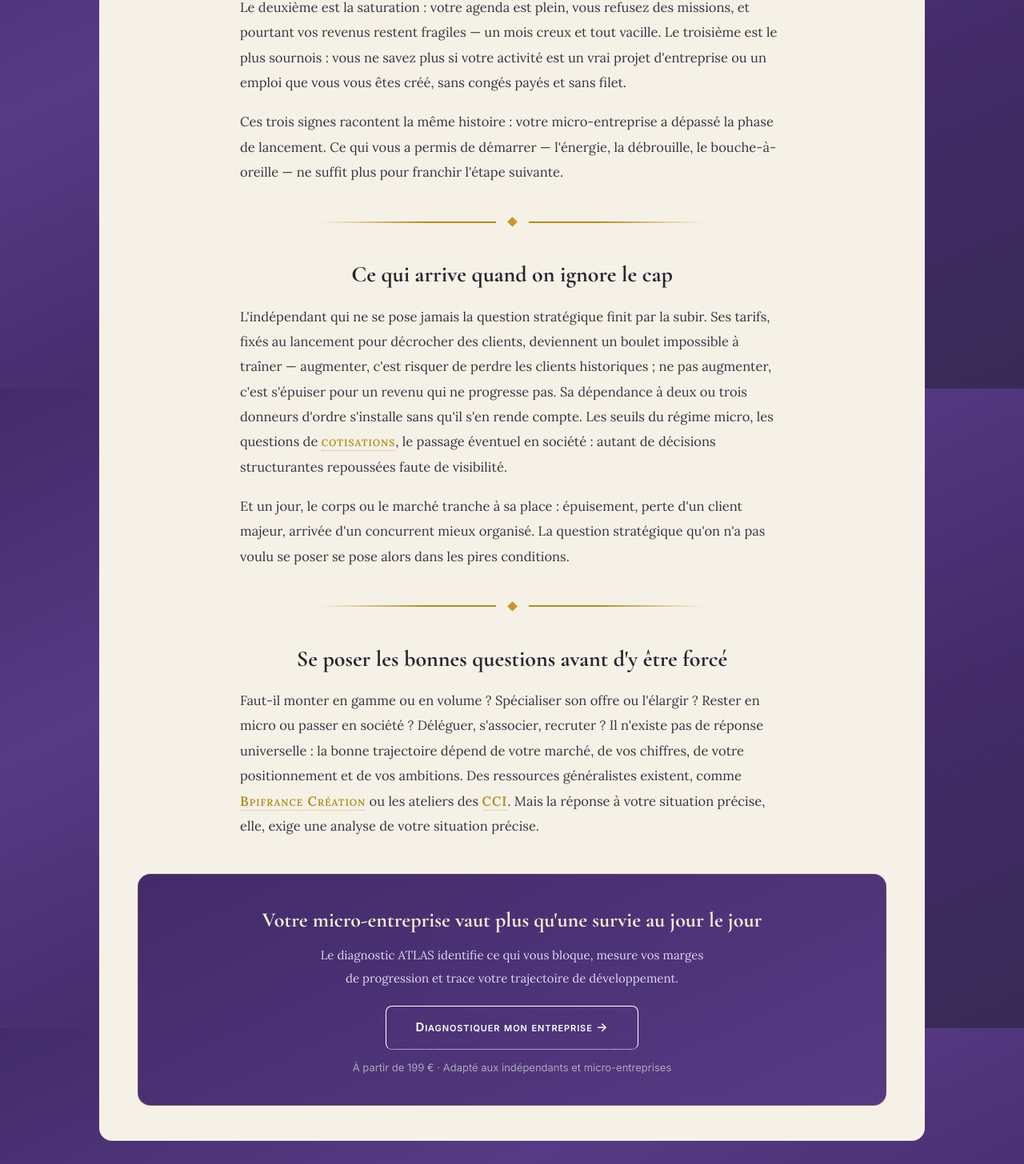
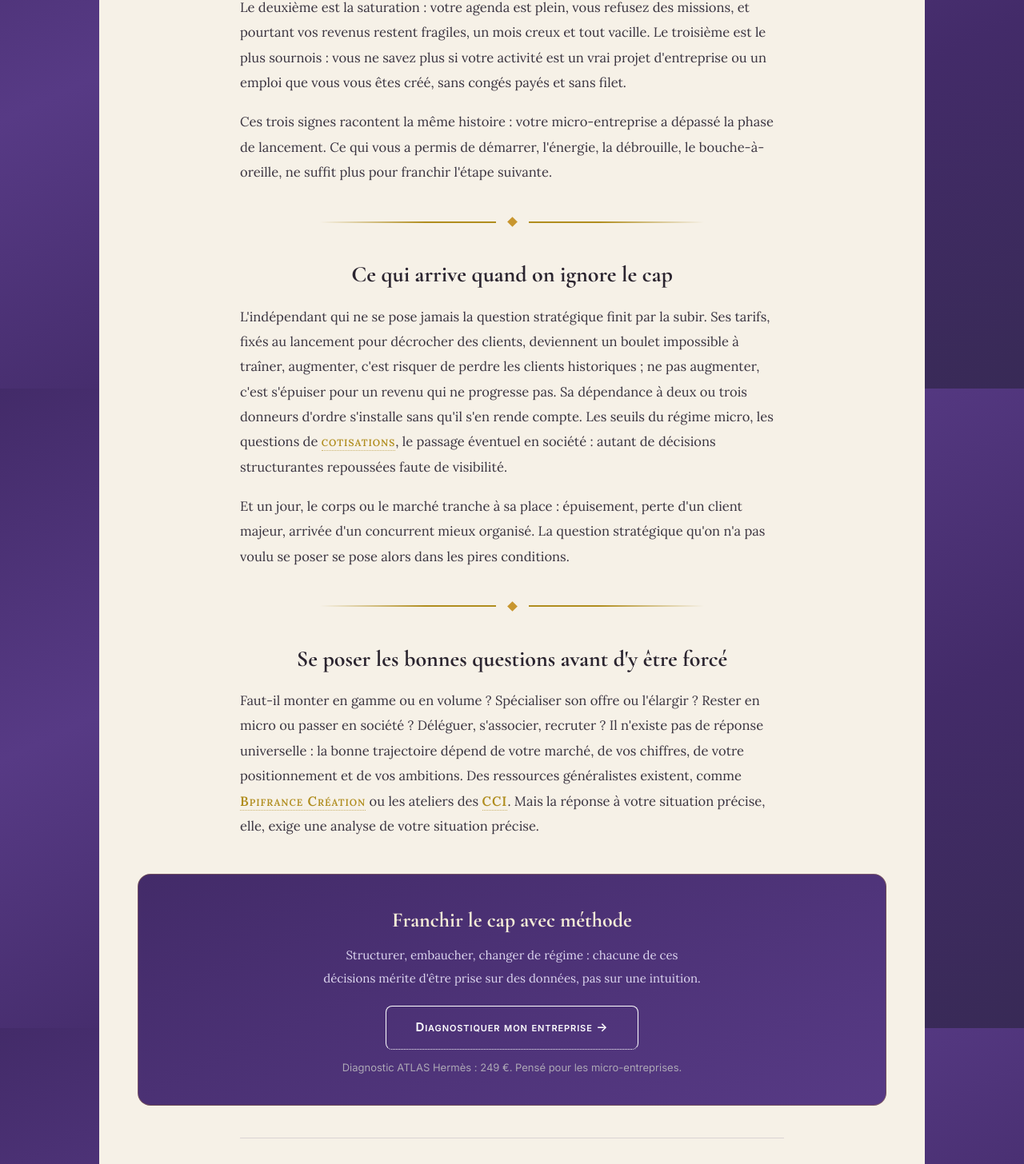
Before and after one commit to gabrielsimonetti62-hub/atlas-diagnostic, a Next.js app: page /articles/micro-entreprise-passer-un-cap in a window 1280 px wide. Shown: the part 1114-2570 px from the top of the page at 80% size. Built offline with nearby package versions, Linux system fonts and the light colour scheme.

Commit message:
Update page.js

```diff
--- a/app/articles/micro-entreprise-passer-un-cap/page.js
+++ b/app/articles/micro-entreprise-passer-un-cap/page.js
@@ -1,8 +1,8 @@
-import { ArticleShell, ConversionBanner, GoldSep } from "../../components";
+import { ArticleShell, ConversionBanner, GoldSep, ArticleRelated } from "../../components";
 
 export const metadata = {
   title: "Micro-entreprise : à quel moment passer de la survie à la stratégie ? | ATLAS",
-  description: "Plafond de chiffre d'affaires, journées saturées, revenus instables : les signes qu'une micro-entreprise a atteint un cap — et ce qui arrive quand on les ignore.",
+  description: "Plafond de chiffre d'affaires, journées saturées, revenus instables : les signes qu'une micro-entreprise a atteint un cap, et ce qui arrive quand on les ignore.",
 };
 
 export default function ArticleMicroEntreprise() {
@@ -11,20 +11,24 @@ export default function ArticleMicroEntreprise() {
       <p>Plus d&apos;un million de micro-entreprises sont cr&eacute;&eacute;es chaque ann&eacute;e en France. Graphistes, consultants, d&eacute;veloppeurs, coachs, artisans, livreurs : le statut a d&eacute;mocratis&eacute; l&apos;entrepreneuriat. Mais il a aussi cr&eacute;&eacute; un pi&egrave;ge dont on parle peu : des dizaines de milliers d&apos;ind&eacute;pendants travaillent sans relever la t&ecirc;te, ann&eacute;e apr&egrave;s ann&eacute;e, sans jamais se demander o&ugrave; ils vont.</p>
       <GoldSep />
       <h2>Les trois signes que vous avez atteint un cap</h2>
-      <p>Le premier est le plafond invisible : votre chiffre d&apos;affaires stagne au m&ecirc;me niveau depuis deux ou trois ans, quels que soient vos efforts. Vous travaillez plus, vous gagnez pareil. Le deuxi&egrave;me est la saturation : votre agenda est plein, vous refusez des missions, et pourtant vos revenus restent fragiles &mdash; un mois creux et tout vacille. Le troisi&egrave;me est le plus sournois : vous ne savez plus si votre activit&eacute; est un vrai projet d&apos;entreprise ou un emploi que vous vous &ecirc;tes cr&eacute;&eacute;, sans cong&eacute;s pay&eacute;s et sans filet.</p>
-      <p>Ces trois signes racontent la m&ecirc;me histoire : votre micro-entreprise a d&eacute;pass&eacute; la phase de lancement. Ce qui vous a permis de d&eacute;marrer &mdash; l&apos;&eacute;nergie, la d&eacute;brouille, le bouche-&agrave;-oreille &mdash; ne suffit plus pour franchir l&apos;&eacute;tape suivante.</p>
+      <p>Le premier est le plafond invisible : votre chiffre d&apos;affaires stagne au m&ecirc;me niveau depuis deux ou trois ans, quels que soient vos efforts. Vous travaillez plus, vous gagnez pareil. Le deuxi&egrave;me est la saturation : votre agenda est plein, vous refusez des missions, et pourtant vos revenus restent fragiles, un mois creux et tout vacille. Le troisi&egrave;me est le plus sournois : vous ne savez plus si votre activit&eacute; est un vrai projet d&apos;entreprise ou un emploi que vous vous &ecirc;tes cr&eacute;&eacute;, sans cong&eacute;s pay&eacute;s et sans filet.</p>
+      <p>Ces trois signes racontent la m&ecirc;me histoire : votre micro-entreprise a d&eacute;pass&eacute; la phase de lancement. Ce qui vous a permis de d&eacute;marrer, l&apos;&eacute;nergie, la d&eacute;brouille, le bouche-&agrave;-oreille, ne suffit plus pour franchir l&apos;&eacute;tape suivante.</p>
       <GoldSep />
       <h2>Ce qui arrive quand on ignore le cap</h2>
-      <p>L&apos;ind&eacute;pendant qui ne se pose jamais la question strat&eacute;gique finit par la subir. Ses tarifs, fix&eacute;s au lancement pour d&eacute;crocher des clients, deviennent un boulet impossible &agrave; tra&icirc;ner &mdash; augmenter, c&apos;est risquer de perdre les clients historiques ; ne pas augmenter, c&apos;est s&apos;&eacute;puiser pour un revenu qui ne progresse pas. Sa d&eacute;pendance &agrave; deux ou trois donneurs d&apos;ordre s&apos;installe sans qu&apos;il s&apos;en rende compte. Les seuils du r&eacute;gime micro, les questions de <a href="https://www.urssaf.fr" target="_blank" rel="noopener">cotisations</a>, le passage &eacute;ventuel en soci&eacute;t&eacute; : autant de d&eacute;cisions structurantes repouss&eacute;es faute de visibilit&eacute;.</p>
+      <p>L&apos;ind&eacute;pendant qui ne se pose jamais la question strat&eacute;gique finit par la subir. Ses tarifs, fix&eacute;s au lancement pour d&eacute;crocher des clients, deviennent un boulet impossible &agrave; tra&icirc;ner, augmenter, c&apos;est risquer de perdre les clients historiques ; ne pas augmenter, c&apos;est s&apos;&eacute;puiser pour un revenu qui ne progresse pas. Sa d&eacute;pendance &agrave; deux ou trois donneurs d&apos;ordre s&apos;installe sans qu&apos;il s&apos;en rende compte. Les seuils du r&eacute;gime micro, les questions de <a href="https://www.urssaf.fr" target="_blank" rel="noopener">cotisations</a>, le passage &eacute;ventuel en soci&eacute;t&eacute; : autant de d&eacute;cisions structurantes repouss&eacute;es faute de visibilit&eacute;.</p>
       <p>Et un jour, le corps ou le march&eacute; tranche &agrave; sa place : &eacute;puisement, perte d&apos;un client majeur, arriv&eacute;e d&apos;un concurrent mieux organis&eacute;. La question strat&eacute;gique qu&apos;on n&apos;a pas voulu se poser se pose alors dans les pires conditions.</p>
       <GoldSep />
       <h2>Se poser les bonnes questions avant d&apos;y &ecirc;tre forc&eacute;</h2>
       <p>Faut-il monter en gamme ou en volume ? Sp&eacute;cialiser son offre ou l&apos;&eacute;largir ? Rester en micro ou passer en soci&eacute;t&eacute; ? D&eacute;l&eacute;guer, s&apos;associer, recruter ? Il n&apos;existe pas de r&eacute;ponse universelle : la bonne trajectoire d&eacute;pend de votre march&eacute;, de vos chiffres, de votre positionnement et de vos ambitions. Des ressources g&eacute;n&eacute;ralistes existent, comme <a href="https://bpifrance-creation.fr" target="_blank" rel="noopener">Bpifrance Cr&eacute;ation</a> ou les ateliers des <a href="https://www.cci.fr" target="_blank" rel="noopener">CCI</a>. Mais la r&eacute;ponse &agrave; votre situation pr&eacute;cise, elle, exige une analyse de votre situation pr&eacute;cise.</p>
       <ConversionBanner
-        title="Votre micro-entreprise vaut plus qu&apos;une survie au jour le jour"
-        text="Le diagnostic ATLAS identifie ce qui vous bloque, mesure vos marges de progression et trace votre trajectoire de d&eacute;veloppement."
-        stat="&Agrave; partir de 199 &euro; &middot; Adapt&eacute; aux ind&eacute;pendants et micro-entreprises"
+        title="Franchir le cap avec m&eacute;thode"
+        text="Structurer, embaucher, changer de r&eacute;gime : chacune de ces d&eacute;cisions m&eacute;rite d&apos;&ecirc;tre prise sur des donn&eacute;es, pas sur une intuition."
+        stat="Diagnostic ATLAS Herm&egrave;s : 249 &euro;. Pens&eacute; pour les micro-entreprises."
       />
+      <ArticleRelated items={[
+        { label: "Analyse", title: "Seul &agrave; la t&ecirc;te de votre entreprise : comment prendre les bonnes d&eacute;cisions ?", href: "/articles/solitude-dirigeant-decisions" },
+        { label: "Analyse", title: "Charges, tr&eacute;sorerie, impay&eacute;s : pourquoi des entreprises rentables finissent par fermer", href: "/articles/tresorerie-entreprises-rentables" },
+      ]} />
     </ArticleShell>
   );
 }
```
